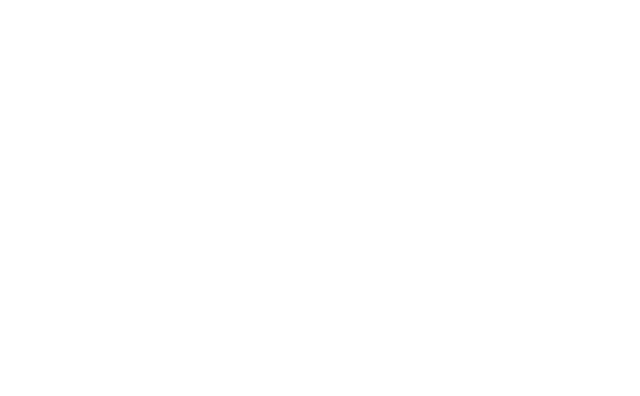
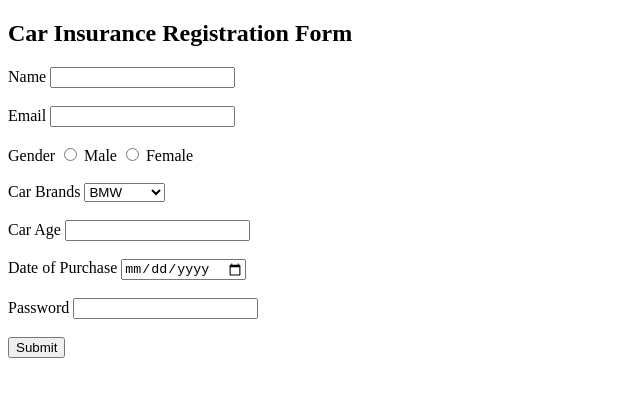
Before and after one commit to acciojob/car-insurance-form-abhero15122004, a website: page main.html in a window 1280 px wide. Shown: the whole page, without its empty margins (0-640 px from the left). Drawn offline with Linux system fonts and the light colour scheme.

Commit message:
created a submission

```diff
--- a/main.html
+++ b/main.html
@@ -1,16 +1,53 @@
 <!DOCTYPE html>
+<html>
+<head>
+    <title>Car Insurance Registration</title>
+</head>
+<body>
 
-<html>
+    <h2>Car Insurance Registration Form</h2>
 
-<head>
-	<link rel="stylesheet" href="styles.css">
-</head>
+    <form method="POST">
 
-<body>
-	<!-- the entire body must be written by student -->
-    <script type="text/javascript" src="./script.js">
-</script>
+        <label for="name">Name</label>
+        <input type="text" id="name" name="name" required>
+        <br><br>
+
+        <label for="email">Email</label>
+        <input type="email" id="email" name="email" required>
+        <br><br>
+
+        <label>Gender</label>
+        <input type="radio" id="male" name="gender" value="Male" required>
+        <label for="male">Male</label>
+
+        <input type="radio" id="female" name="gender" value="Female">
+        <label for="female">Female</label>
+        <br><br>
+
+        <label for="cars">Car Brands</label>
+        <select id="cars" name="cars">
+            <option value="BMW">BMW</option>
+            <option value="Audi">Audi</option>
+            <option value="Mercedez">Mercedez</option>
+        </select>
+        <br><br>
+
+        <label for="carage">Car Age</label>
+        <input type="number" id="carage" name="carage" required>
+        <br><br>
+
+        <label for="dop">Date of Purchase</label>
+        <input type="date" id="dop" name="dop" required>
+        <br><br>
+
+        <label for="password">Password</label>
+        <input type="password" id="password" name="password" required>
+        <br><br>
+
+        <button type="submit">Submit</button>
+
+    </form>
 
 </body>
-
 </html>
```
